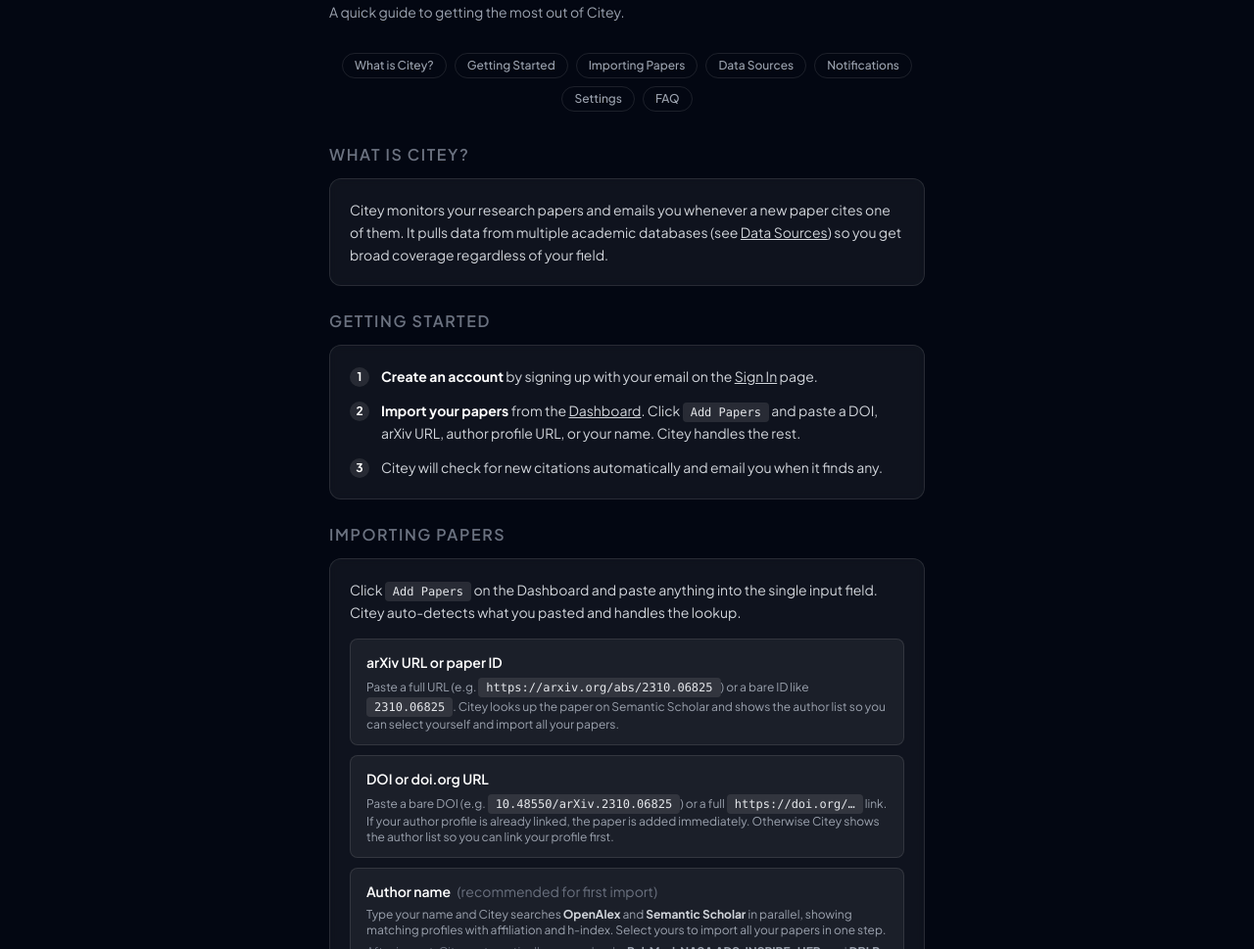
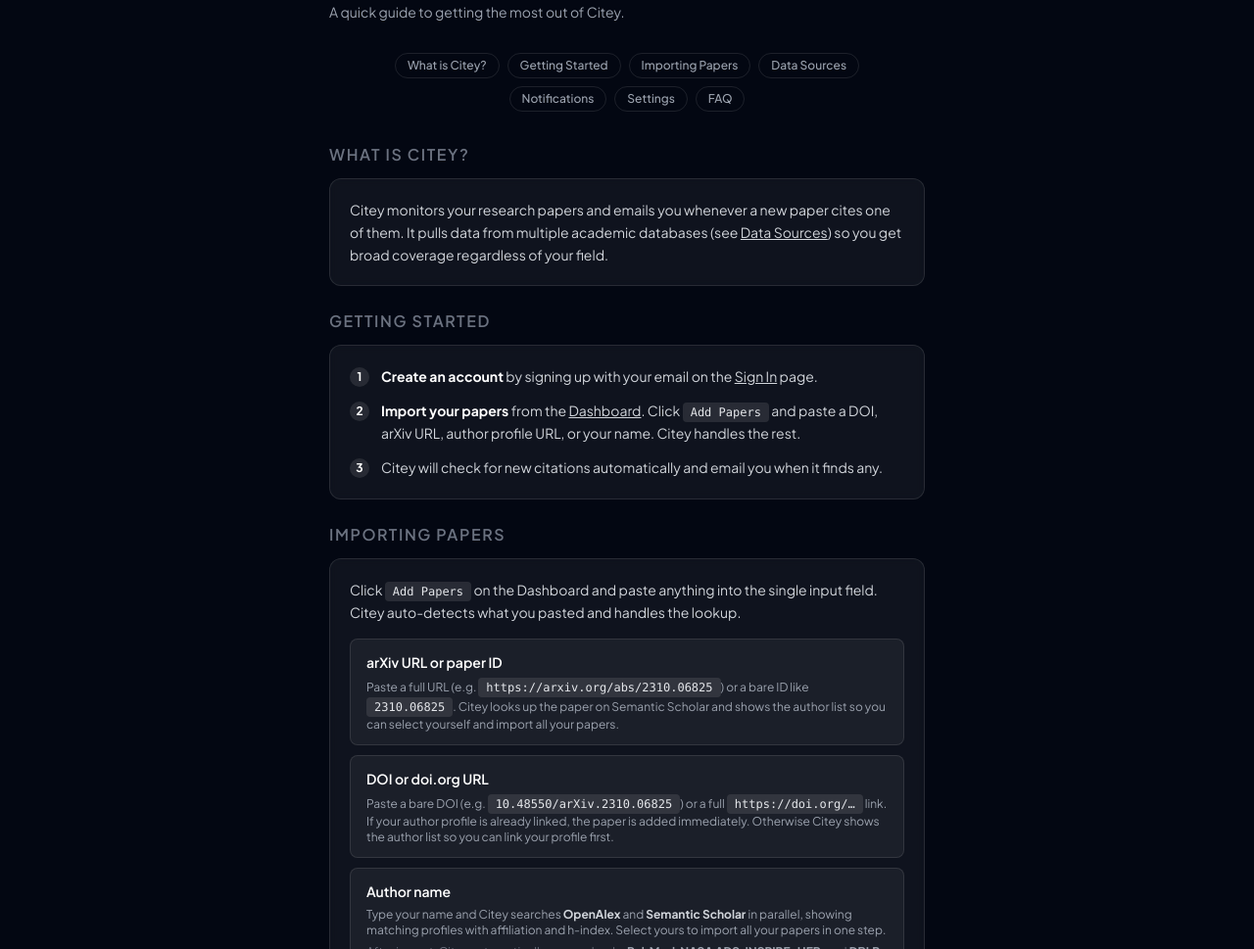
Before and after one commit to t1modo/Citey, a Next.js app in the folder frontend/: page /help in a window 1280 px wide. Shown: the part 143-1112 px from the top of the page at 98% size. Built offline with nearby package versions, Linux system fonts and the light colour scheme; no server answers.

Commit message:
Updated Help Page

```diff
--- a/frontend/src/app/help/page.tsx
+++ b/frontend/src/app/help/page.tsx
@@ -51,13 +51,26 @@
         </p>
       </div>
 
-      {/* Jump links — 2 rows, centered */}
-      <nav className="mb-8 flex flex-wrap justify-center gap-2">
+      {/* Jump links — row 1: 4 items, row 2: 3 items, both centered */}
+      <nav className="mb-8 flex flex-col items-center gap-2">
+        <div className="flex flex-wrap justify-center gap-2">
           {[
             ["what-is-citey", "What is Citey?"],
             ["getting-started", "Getting Started"],
             ["importing", "Importing Papers"],
             ["sources", "Data Sources"],
+          ].map(([id, label]) => (
+            <a
+              key={id}
+              href={`#${id}`}
+              className="rounded-full border border-white/10 px-3 py-1 text-xs font-medium text-gray-400 transition-colors hover:border-white/30 hover:text-white"
+            >
+              {label}
+            </a>
+          ))}
+        </div>
+        <div className="flex flex-wrap justify-center gap-2">
+          {[
             ["notifications", "Notifications"],
             ["settings", "Settings"],
             ["faq-link", "FAQ"],
@@ -70,6 +83,7 @@
               {label}
             </a>
           ))}
+        </div>
       </nav>
 
       <div className="flex flex-col gap-6">
@@ -151,7 +165,6 @@
               <div className="rounded-lg border border-white/10 bg-white/5 px-4 py-3">
                 <p className="mb-1 font-semibold text-white">
                   Author name{" "}
-                  <span className="ml-1 font-normal text-gray-500">(recommended for first import)</span>
                 </p>
                 <p className="text-xs text-gray-400">
                   Type your name and Citey searches{" "}
```
Lines whose indentation alone changed are shown as unchanged.
